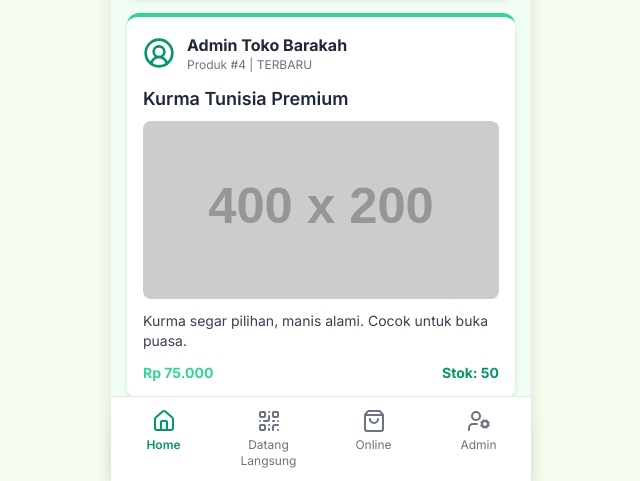
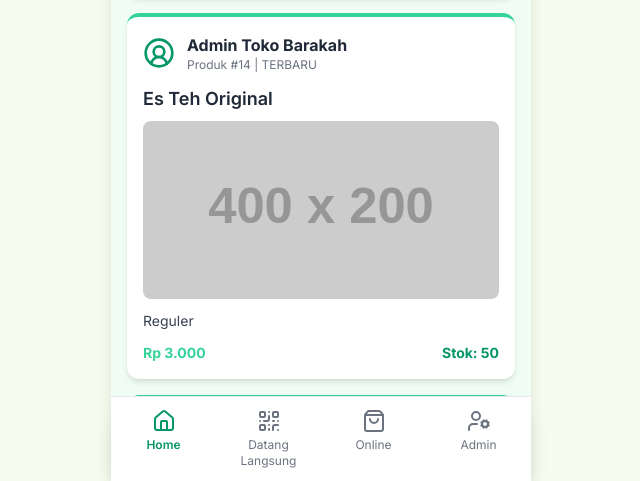
Before and after one commit to BrianPurli/britri, a plain HTML site: page index.html in a window 1280 px wide. Shown: the part 319-800 px from the top of the page, without its empty margins (319-959 px from the left). Drawn offline with nearby package versions, Linux system fonts and the light colour scheme; placeholder pictures from the web are drawn by us.

Commit message:
Update index.html

```diff
--- a/index.html
+++ b/index.html
@@ -121,10 +121,21 @@
 
     // Data Produk (fixed data)
     const products = [
-        { id: 'p1', name: 'Kurma Tunisia Premium', price: 75000, desc: 'Kurma segar pilihan, manis alami. Cocok untuk buka puasa.', imageUrl: 'https://placehold.co/150x150/067554/ffffff?text=Kurma' },
-        { id: 'p2', name: 'Peci Rajut Eksklusif', price: 35000, desc: 'Bahan nyaman, adem, dan jahitan rapi. Kualitas premium.', imageUrl: 'https://placehold.co/150x150/10b981/ffffff?text=Peci' },
-        { id: 'p3', name: 'Sajadah Turki Tebal', price: 120000, desc: 'Sajadah super tebal, nyaman untuk sujud. Motif Islami.', imageUrl: 'https://placehold.co/150x150/34d399/000000?text=Sajadah' },
-        { id: 'p4', name: 'Tasbih Kayu Cendana', price: 50000, desc: 'Tasbih 33 butir dari kayu cendana asli, wangi dan elegan.', imageUrl: 'https://placehold.co/150x150/6ee7b7/000000?text=Tasbih' },
+        { id: 'p1', name: 'Es Teh Original', price: 3000, desc: 'Reguler', imageUrl: 'https://placehold.co/150x150/067554/ffffff?text=Original' },
+        { id: 'p2', name: 'Es Teh Original', price: 5000, desc: 'Large', imageUrl: 'https://placehold.co/150x150/067554/ffffff?text=Original' },
+        { id: 'p3', name: 'Es Teh Original', price: 7000, desc: 'Extra Large', imageUrl: 'https://placehold.co/150x150/067554/ffffff?text=Original' },
+        { id: 'p4', name: 'Es Teh Kampoel', price: 6000, desc: 'Best Seller', imageUrl: 'https://placehold.co/150x150/067554/ffffff?text=Kampoel' },
+        { id: 'p5', name: 'Es Teh Lemon', price: 6000, desc: 'Best Seller', imageUrl: 'https://placehold.co/150x150/10b981/ffffff?text=Lemon' },
+        { id: 'p6', name: 'Es Teh Leci', price: 6000, desc: 'Best Seller', imageUrl: 'https://placehold.co/150x150/10b981/ffffff?text=Leci' },
+        { id: 'p7', name: 'Es Teh Jeruk', price: 6000, desc: 'Best Seller', imageUrl: 'https://placehold.co/150x150/10b981/ffffff?text=Jeruk' },
+        { id: 'p8', name: 'Es Teh Matcha', price: 6000, desc: 'Best Seller', imageUrl: 'https://placehold.co/150x150/10b981/ffffff?text=Matcha' },
+        { id: 'p9', name: 'Es Teh Coklat', price: 6000, desc: 'Best Seller', imageUrl: 'https://placehold.co/150x150/10b981/ffffff?text=Coklat' },
+        { id: 'p10', name: 'Es Teh Susu', price: 8000, desc: 'Best Seller', imageUrl: 'https://placehold.co/150x150/10b981/ffffff?text=Susu' },
+        { id: 'p11', name: 'Es Teh Milo', price: 8000, desc: 'Best Seller', imageUrl: 'https://placehold.co/150x150/10b981/ffffff?text=Milo' },
+        { id: 'p12', name: 'Es Teh Tarik', price: 8000, desc: 'Best Seller', imageUrl: 'https://placehold.co/150x150/10b981/ffffff?text=Tarik' },
+        { id: 'p13', name: 'Es Kopi Latte', price: 10000, desc: 'Best Seller', imageUrl: 'https://placehold.co/150x150/10b981/ffffff?text=Kopi%20Latte' },
+        { id: 'p14', name: 'Es Susu Kopi', price: 10000, desc: 'Best Seller', imageUrl: 'https://placehold.co/150x150/10b981/ffffff?text=Susu%20Kopi' },
+
     ];
 
     // State untuk stok realtime (simulasi)
@@ -133,6 +144,16 @@
         'p2': 30,
         'p3': 15,
         'p4': 40,
+        'p5': 40,
+        'p6': 40,
+        'p7': 40,
+        'p8': 40,
+        'p9': 40,
+        'p10': 40,
+        'p11': 40,
+        'p12': 40,
+        'p13': 40,
+        'p14': 40,
     };
 
     // State untuk QR Code Toko (simulasi)
```
